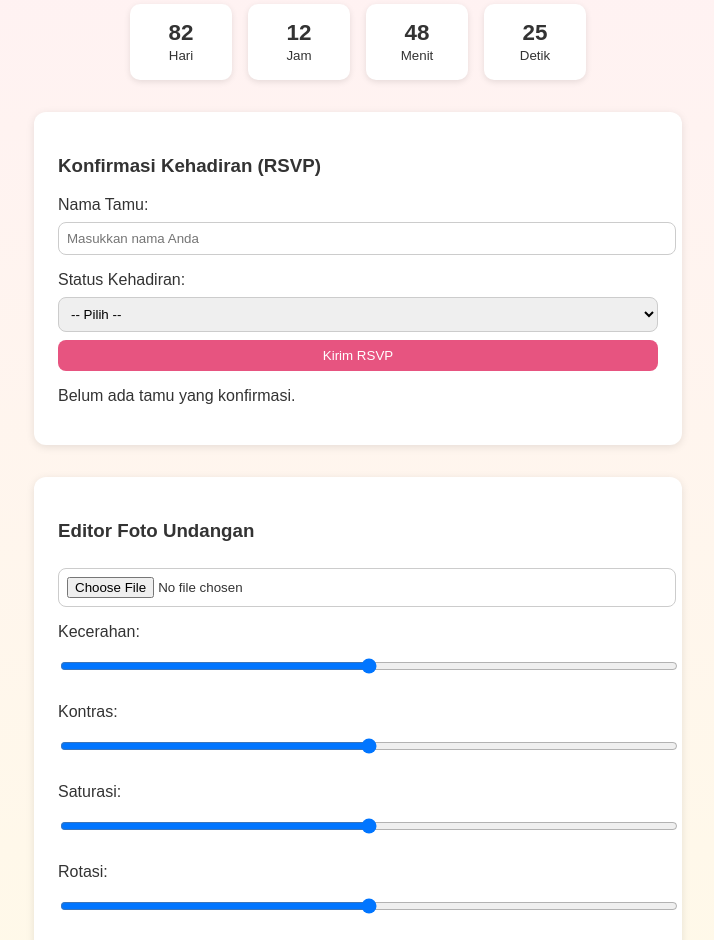
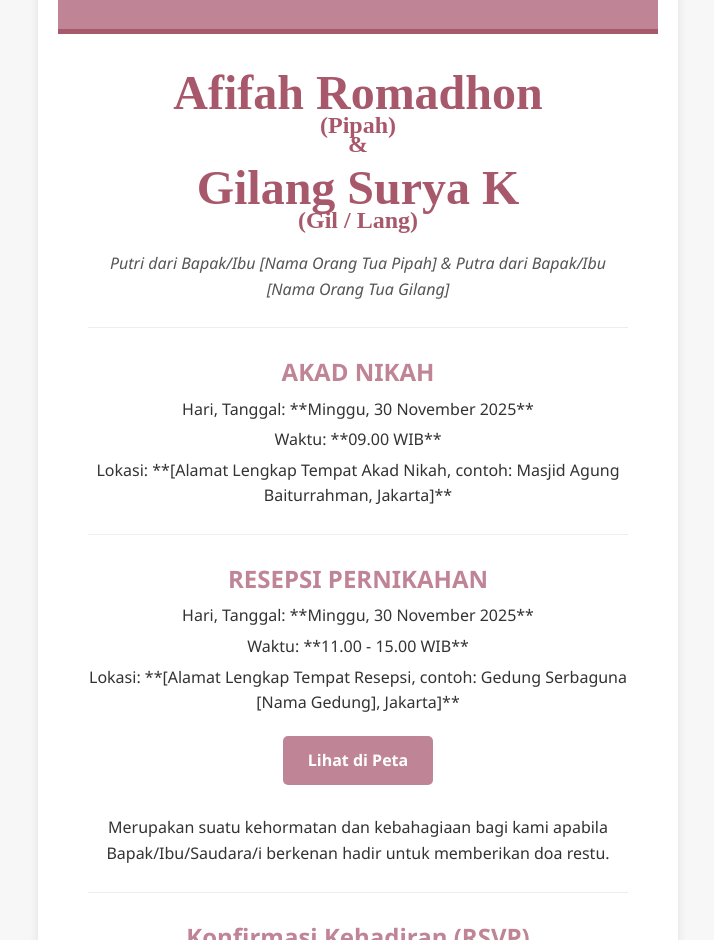
Before and after one commit to gilangsuryak002-lab/Undangan, a plain HTML site: page index.html in a window 1280 px wide. Shown: the part 296-1236 px from the top of the page, without its empty margins (282-996 px from the left). Drawn offline with Linux system fonts and the light colour scheme; a web font is replaced by a local one.

Commit message:
Update index.html

```diff
--- a/index.html
+++ b/index.html
@@ -1,228 +1,172 @@
 <!DOCTYPE html>
 <html lang="id">
 <head>
-  <meta charset="UTF-8" />
-  <meta name="viewport" content="width=device-width, initial-scale=1.0" />
+    <meta charset="UTF-8">
+    <meta name="viewport" content="width=device-width, initial-scale=1.0">
     <title>Undangan Pernikahan Afifah & Gilang</title>
-  <!-- Font arial bold -->
-  <link href="https://fonts.googleapis.com/css2?family=Dancing+Script:wght@600&family=Arial&display=swap" rel="stylesheet">
     <style>
         body {
-      font-family: Arial, sans-serif;
+            font-family: 'Segoe UI', Tahoma, Geneva, Verdana, sans-serif;
             margin: 0;
-      background: linear-gradient(to bottom, #fff0f5, #fffbe6);
+            padding: 0;
+            background-color: #f7f7f7;
             color: #333;
+            line-height: 1.6;
         }
-    header {
+        .container {
+            max-width: 600px;
+            margin: 20px auto;
+            background-color: #fff;
+            box-shadow: 0 0 10px rgba(0,0,0,0.1);
+            border-radius: 8px;
+            overflow: hidden;
             text-align: center;
-      padding: 2rem;
+            padding: 20px;
         }
-    h1 {
-      font-family: 'Dancing Script', cursive;
-      font-size: 2rem;
-      margin-bottom: 0.2rem;
-      color: #e75480;
+        .header {
+            background-color: #c08497;
+            color: #fff;
+            padding: 40px 20px;
+            border-bottom: 5px solid #a8586b;
         }
-    h2 {
-      font-size: 1.1rem;
-      color: #888;
+        .header h1 {
+            margin: 0;
+            font-size: 2.5em;
         }
-    .countdown {
-      display: flex;
-      justify-content: center;
-      gap: 1rem;
-      margin: 2rem 0;
-      flex-wrap: wrap;
+        .header p {
+            margin-top: 10px;
+            font-size: 1.2em;
         }
-    .box {
-      background: #fff;
-      padding: 1rem;
-      border-radius: 10px;
-      text-align: center;
-      min-width: 70px;
-      box-shadow: 0 2px 6px rgba(0,0,0,0.1);
-      transition: all 0.3s;
+        .guest-name {
+            font-size: 1.5em;
+            font-weight: bold;
+            color: #a8586b;
+            margin-bottom: 20px;
+            padding: 10px;
+            background-color: #ffebee;
+            border-radius: 5px;
+            display: none; /* Akan ditampilkan oleh JavaScript jika ada nama tamu */
         }
-    .box div {
-      font-size: 1.4rem;
+        .content {
+            padding: 30px;
+        }
+        .names {
+            font-family: 'Playfair Display', serif; /* Contoh font elegan */
+            font-size: 3em;
+            color: #a8586b;
+            margin: 0;
+            line-height: 1.2;
+        }
+        .names span {
+            font-size: 0.5em;
+            display: block;
+            margin-top: -10px;
+        }
+        .info-block {
+            margin-top: 25px;
+            padding-top: 25px;
+            border-top: 1px solid #eee;
+        }
+        .info-block h3 {
+            color: #c08497;
+            margin: 0;
+            font-size: 1.5em;
+        }
+        .info-block p {
+            margin: 5px 0 0;
+        }
+        .button-link {
+            display: inline-block;
+            margin-top: 20px;
+            padding: 12px 25px;
+            background-color: #c08497;
+            color: #fff;
+            text-decoration: none;
+            border-radius: 5px;
             font-weight: bold;
+            transition: background-color 0.3s ease;
         }
-    .rsvp, .photo-editor {
-      max-width: 600px;
-      margin: 2rem auto;
-      background: #fff;
-      padding: 1.5rem;
-      border-radius: 12px;
-      box-shadow: 0 2px 8px rgba(0,0,0,0.1);
+        .button-link:hover {
+            background-color: #a8586b;
         }
-    label { display: block; margin-top: 1rem; }
-    input, button, select {
-      width: 100%;
-      padding: 0.5rem;
-      margin-top: 0.5rem;
-      border: 1px solid #ccc;
-      border-radius: 8px;
+        .footer {
+            margin-top: 30px;
+            padding: 20px;
+            font-size: 0.9em;
+            color: #666;
+            border-top: 1px solid #eee;
         }
-    button {
-      background: #e75480;
-      color: #fff;
-      border: none;
-      cursor: pointer;
-      transition: background 0.3s;
-    }
-    button:hover { background: #c93c67; }
-    canvas { max-width: 100%; margin-top: 1rem; border: 1px dashed #ccc; }
-    #rsvpList ul { padding-left: 1rem; }
-    #rsvpList li { margin: 0.3rem 0; }
-    footer {
-      text-align:center;
-      padding: 2rem;
-      font-size:0.9rem;
-      color:#666;
-    }
-    @media (max-width: 480px) {
-      h1 { font-size: 1.5rem; }
-      .box { min-width: 50px; padding: 0.5rem; }
-    }
+        /* Import Google Font for elegance */
+        @import url('https://fonts.googleapis.com/css2?family=Playfair+Display:wght@400;700&display=swap');
     </style>
 </head>
 <body>
-  <header>
+    <div class="container">
+        <div class="header">
+            <p>Dengan memohon rahmat dan ridho Allah SWT, kami mengundang</p>
+            <p class="guest-name" id="guestNameDisplay"></p>
+            <p>untuk hadir dalam pernikahan kami:</p>
             <h1>Undangan Pernikahan</h1>
-    <h1>Afifah Romadhon & Gilang Surya Kencana</h1>
-    <h2>(pipah) & (agil/lang)</h2>
-    <p>Tanggal: 30 November 2025</p>
-  </header>
+        </div>
+        <div class="content">
+            <h2 class="names">
+                Afifah Romadhon <span>(Pipah)</span>
+                <span>&</span>
+                Gilang Surya K <span>(Gil / Lang)</span>
+            </h2>
+            <p style="font-style: italic; color: #555;">Putri dari Bapak/Ibu [Nama Orang Tua Pipah] & Putra dari Bapak/Ibu [Nama Orang Tua Gilang]</p>
 
-  <section class="countdown" id="countdown"></section>
+            <div class="info-block">
+                <h3>AKAD NIKAH</h3>
+                <p>Hari, Tanggal: **Minggu, 30 November 2025**</p>
+                <p>Waktu: **09.00 WIB**</p>
+                <p>Lokasi: **[Alamat Lengkap Tempat Akad Nikah, contoh: Masjid Agung Baiturrahman, Jakarta]**</p>
+            </div>
 
-  <section class="rsvp">
+            <div class="info-block">
+                <h3>RESEPSI PERNIKAHAN</h3>
+                <p>Hari, Tanggal: **Minggu, 30 November 2025**</p>
+                <p>Waktu: **11.00 - 15.00 WIB**</p>
+                <p>Lokasi: **[Alamat Lengkap Tempat Resepsi, contoh: Gedung Serbaguna [Nama Gedung], Jakarta]**</p>
+                <a href="[Link Google Maps Lokasi Resepsi]" class="button-link" target="_blank">Lihat di Peta</a>
+            </div>
+
+            <p style="margin-top: 30px;">Merupakan suatu kehormatan dan kebahagiaan bagi kami apabila Bapak/Ibu/Saudara/i berkenan hadir untuk memberikan doa restu.</p>
+
+            <div class="info-block">
                 <h3>Konfirmasi Kehadiran (RSVP)</h3>
-    <label>Nama Tamu:
-      <input type="text" id="guestName" placeholder="Masukkan nama Anda" />
-    </label>
-    <label>Status Kehadiran:
-      <select id="rsvpStatus">
-        <option value="">-- Pilih --</option>
-        <option value="Hadir">Hadir</option>
-        <option value="Tidak Hadir">Tidak Hadir</option>
-      </select>
-    </label>
-    <button onclick="submitRSVP()">Kirim RSVP</button>
-    <p id="rsvpMsg"></p>
-    <div id="rsvpList"></div>
-  </section>
+                <p>Mohon konfirmasi kehadiran Anda melalui formulir berikut:</p>
+                <a href="[Link Google Form RSVP Anda]" class="button-link" target="_blank">Konfirmasi Kehadiran</a>
+                <p style="font-size: 0.85em; color: #777;">*Link akan mengarahkan ke Google Form untuk konfirmasi kehadiran.</p>
+            </div>
 
-  <section class="photo-editor">
-    <h3>Editor Foto Undangan</h3>
-    <input type="file" id="upload" accept="image/*" />
-    <label>Kecerahan: <input type="range" id="brightness" min="50" max="150" value="100"></label>
-    <label>Kontras: <input type="range" id="contrast" min="50" max="150" value="100"></label>
-    <label>Saturasi: <input type="range" id="saturation" min="50" max="150" value="100"></label>
-    <label>Rotasi: <input type="range" id="rotate" min="-180" max="180" value="0"></label>
-    <canvas id="canvas"></canvas>
-    <button onclick="downloadImage()">Unduh Hasil</button>
-  </section>
-
-  <footer>
-    Dengan cinta, Afifah & Gilang — 30 November 2025
-  </footer>
+            <div class="info-block">
+                <h3>Buku Tamu & Ucapan</h3>
+                <p>Silakan tinggalkan pesan dan doa terbaik Anda untuk kami:</p>
+                <a href="[Link ke Buku Tamu Online Anda]" class="button-link" target="_blank">Tulis Ucapan</a>
+                <p style="font-size: 0.85em; color: #777;">*Ini bisa berupa link ke website buku tamu khusus, atau fitur lain (lihat penjelasan di bawah).</p>
+            </div>
+        </div>
+        <div class="footer">
+            <p>Kami yang berbahagia,</p>
+            <p>Keluarga Besar Afifah & Gilang</p>
+        </div>
+    </div>
 
     <script>
-    // Countdown
-    const target = new Date("2025-11-30T00:00:00+07:00").getTime();
-    const cdEl = document.getElementById("countdown");
-    setInterval(() => {
-      const now = new Date().getTime();
-      let diff = target - now;
-      if (diff < 0) diff = 0;
-      const d = Math.floor(diff/(1000*60*60*24));
-      const h = Math.floor((diff/(1000*60*60))%24);
-      const m = Math.floor((diff/(1000*60))%60);
-      const s = Math.floor((diff/1000)%60);
-      cdEl.innerHTML = `
-        <div class='box'><div>${d}</div><small>Hari</small></div>
-        <div class='box'><div>${h}</div><small>Jam</small></div>
-        <div class='box'><div>${m}</div><small>Menit</small></div>
-        <div class='box'><div>${s}</div><small>Detik</small></div>
-      `;
-    }, 1000);
+        // Fungsi untuk mengambil parameter dari URL
+        function getUrlParameter(name) {
+            name = name.replace(/[\[]/, '\\[').replace(/[\]]/, '\\]');
+            var regex = new RegExp('[\\?&]' + name + '=([^&#]*)');
+            var results = regex.exec(location.search);
+            return results === null ? '' : decodeURIComponent(results[1].replace(/\+/g, ' '));
+        };
 
-    // RSVP
-    function submitRSVP(){
-      const name = document.getElementById("guestName").value;
-      const status = document.getElementById("rsvpStatus").value;
-      if(!name || !status){
-        document.getElementById("rsvpMsg").innerText = "Harap isi nama & status.";
-        return;
-      }
-      const ts = new Date().toLocaleString("id-ID", {timeZone:"Asia/Jakarta"});
-      const data = JSON.parse(localStorage.getItem("rsvp_afifah_gilang")||"[]");
-      data.push({name, status, ts});
-      localStorage.setItem("rsvp_afifah_gilang", JSON.stringify(data));
-      document.getElementById("rsvpMsg").innerText = "Terima kasih, konfirmasi tersimpan!";
-      showRSVPList();
-    }
-
-    function showRSVPList(){
-      const data = JSON.parse(localStorage.getItem("rsvp_afifah_gilang")||"[]");
-      if(data.length === 0){
-        document.getElementById("rsvpList").innerHTML = "<p>Belum ada tamu yang konfirmasi.</p>";
-        return;
-      }
-      const list = data.map(d=>`<li>${d.name} - ${d.status}</li>`).join("");
-      document.getElementById("rsvpList").innerHTML = "<h4>Daftar Konfirmasi:</h4><ul>"+list+"</ul>";
-    }
-    showRSVPList();
-
-    // Foto Editor
-    const canvas = document.getElementById("canvas");
-    const ctx = canvas.getContext("2d");
-    let img = new Image();
-
-    document.getElementById("upload").addEventListener("change", e=>{
-      const file = e.target.files[0];
-      if(file){
-        const url = URL.createObjectURL(file);
-        img.onload = ()=> draw();
-        img.src = url;
-      }
-    });
-
-    ["brightness","contrast","saturation","rotate"].forEach(id=>{
-      document.getElementById(id).addEventListener("input", draw);
-    });
-
-    function draw(){
-      if(!img.src) return;
-      const br = document.getElementById("brightness").value;
-      const ct = document.getElementById("contrast").value;
-      const st = document.getElementById("saturation").value;
-      const rt = document.getElementById("rotate").value;
-      const w = img.width;
-      const h = img.height;
-      const rad = rt * Math.PI/180;
-
-      // hitung ukuran canvas baru supaya gambar tidak terpotong
-      const newW = Math.abs(w * Math.cos(rad)) + Math.abs(h * Math.sin(rad));
-      const newH = Math.abs(w * Math.sin(rad)) + Math.abs(h * Math.cos(rad));
-      canvas.width = newW;
-      canvas.height = newH;
-
-      ctx.save();
-      ctx.clearRect(0,0,newW,newH);
-      ctx.translate(newW/2,newH/2);
-      ctx.rotate(rad);
-      ctx.filter = `brightness(${br}%) contrast(${ct}%) saturate(${st}%)`;
-      ctx.drawImage(img, -w/2,-h/2);
-      ctx.restore();
-    }
-
-    function downloadImage(){
-      const a = document.createElement("a");
-      a.href = canvas.toDataURL("image/png");
-      a.download = "foto-undangan.png";
-      a.click();
+        // Mengambil nama tamu dari URL
+        var guestName = getUrlParameter('to');
+        if (guestName) {
+            document.getElementById('guestNameDisplay').innerText = guestName;
+            document.getElementById('guestNameDisplay').style.display = 'block'; // Tampilkan elemen
         }
     </script>
 </body>
```
Lines whose indentation alone changed are shown as unchanged.
